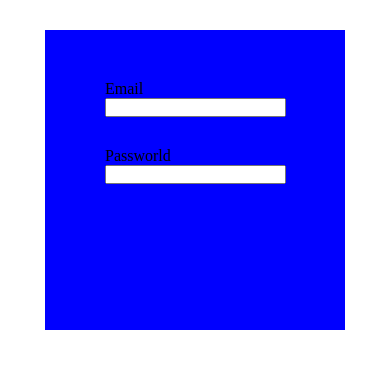
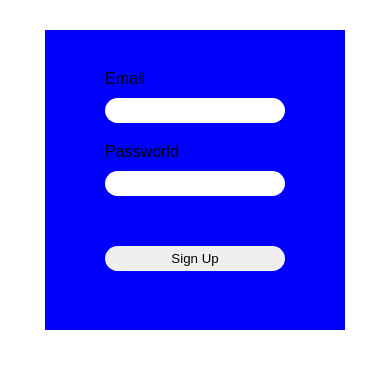
Before and after one commit to joaovitor644/tela-de-login, a plain HTML site: page index.html in a window 390 px wide. Drawn offline with Linux system fonts and the light colour scheme.

Commit message:
Recriado a tela de logim no branch de tests e pronto para o merge no branch main.OBS:A página possui também uma configuração responsiva

```diff
--- a/index.html
+++ b/index.html
@@ -13,6 +13,7 @@
 				<input type="email">
 				<span>Passworld</span>
 				<input type="passworld">
+				<input type="button" value="Sign Up" id="btm">
 			</div>
 		</div>
 	</body>
--- a/style/style.css
+++ b/style/style.css
@@ -2,6 +2,7 @@
 	margin:0;
 	padding:0;
 	box-sizing:border-box;
+	font-family:sans-serif;
 }
 div#container-box {
 	width:300px;
@@ -20,4 +21,19 @@ div#box-login {
  div#box-login span {
 	display:block;
 	margin-top:30px;
+	position:relative;
+	bottom:10px;
 }
+input#btm {
+	margin-top:50px;
+	width:180px;
+	border-radius:15px;
+	border:none;
+	padding:5px;
+}
+input {
+	border-radius:15px;
+	width:180px;
+	border:none;
+	padding:5px;
+}
```
